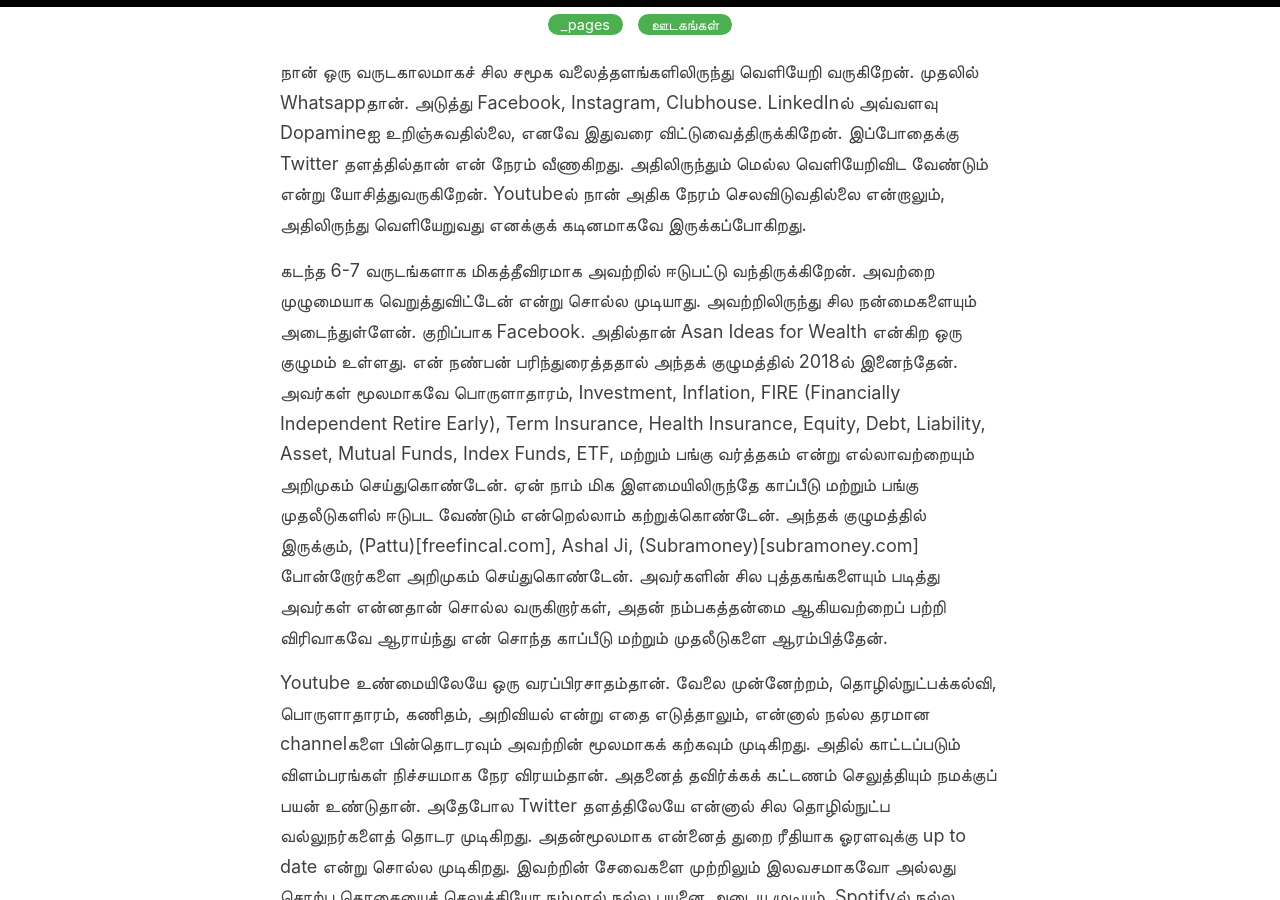
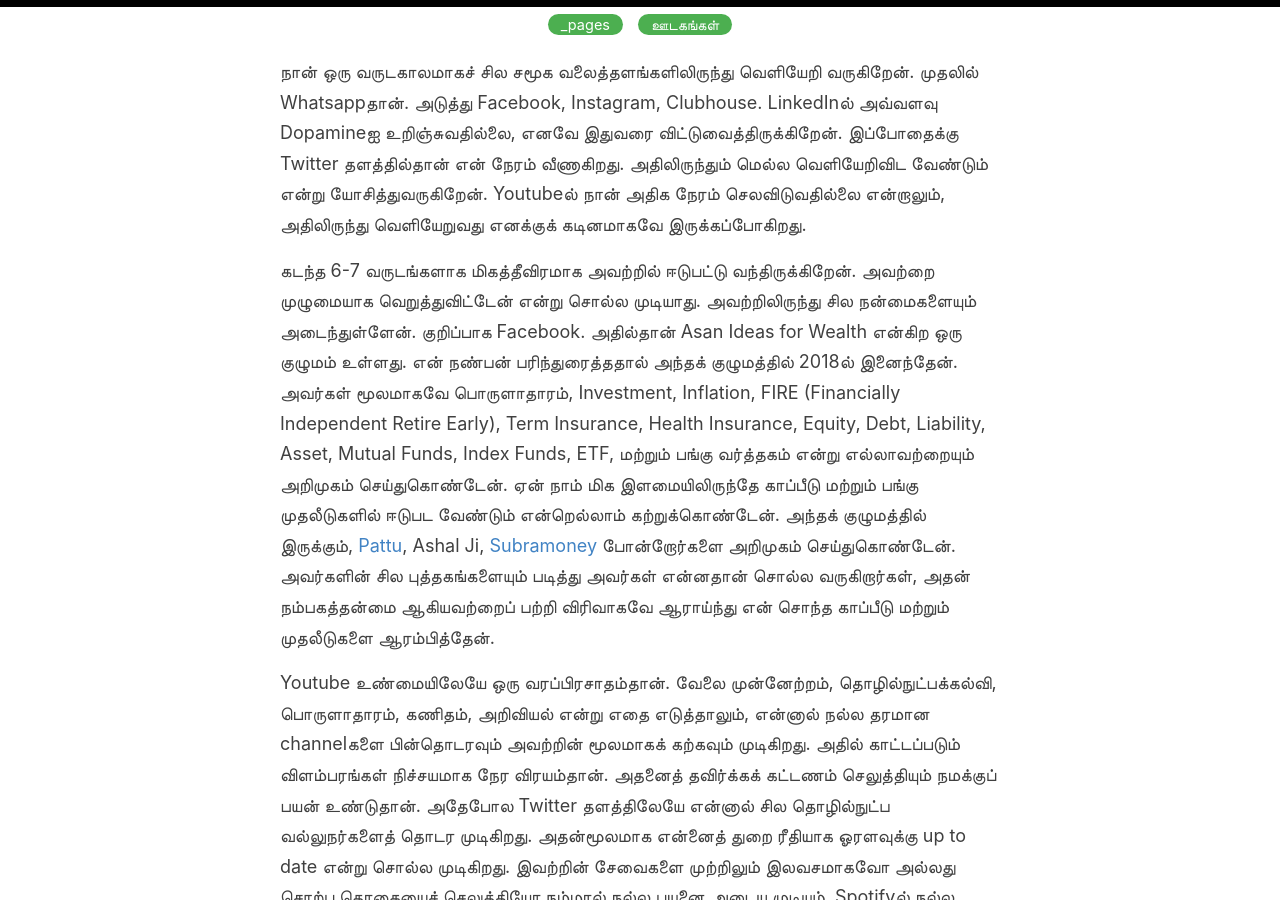
Before and after one commit to sunthiru/thiru.blog, a Jekyll site: the page built from _pages/_posts/2022-10-04-social-media.md, in a window 1280 px wide and 900 px high, scrolled down 285 px. Built offline with Jekyll 4.4.1, drawn with Linux system fonts in a browser that asks for light colours.

Commit message:
link correction

```diff
--- a/_pages/_posts/2022-10-04-social-media.md
+++ b/_pages/_posts/2022-10-04-social-media.md
@@ -6,7 +6,7 @@
 
 நான் ஒரு வருடகாலமாகச் சில சமூக வலைத்தளங்களிலிருந்து வெளியேறி வருகிறேன். முதலில் Whatsappதான். அடுத்து Facebook, Instagram, Clubhouse. LinkedInல் அவ்வளவு Dopamineஐ உறிஞ்சுவதில்லை, எனவே இதுவரை விட்டுவைத்திருக்கிறேன். இப்போதைக்கு Twitter தளத்தில்தான் என் நேரம் வீணாகிறது. அதிலிருந்தும் மெல்ல வெளியேறிவிட வேண்டும் என்று யோசித்துவருகிறேன். Youtubeல் நான் அதிக நேரம் செலவிடுவதில்லை என்றாலும், அதிலிருந்து வெளியேறுவது எனக்குக் கடினமாகவே இருக்கப்போகிறது.
 
-கடந்த 6-7 வருடங்களாக மிகத்தீவிரமாக அவற்றில் ஈடுபட்டு வந்திருக்கிறேன். அவற்றை முழுமையாக வெறுத்துவிட்டேன் என்று சொல்ல முடியாது. அவற்றிலிருந்து சில நன்மைகளையும் அடைந்துள்ளேன். குறிப்பாக Facebook. அதில்தான் Asan Ideas for Wealth என்கிற ஒரு குழுமம் உள்ளது. என் நண்பன் பரிந்துரைத்ததால் அந்தக் குழுமத்தில் 2018ல் இனைந்தேன். அவர்கள் மூலமாகவே பொருளாதாரம், Investment, Inflation, FIRE (Financially Independent Retire Early), Term Insurance, Health Insurance, Equity, Debt, Liability, Asset, Mutual Funds, Index Funds, ETF, மற்றும் பங்கு வர்த்தகம் என்று எல்லாவற்றையும் அறிமுகம் செய்துகொண்டேன். ஏன் நாம் மிக இளமையிலிருந்தே காப்பீடு மற்றும் பங்கு முதலீடுகளில்  ஈடுபட வேண்டும்  என்றெல்லாம் கற்றுக்கொண்டேன். அந்தக் குழுமத்தில் இருக்கும், (Pattu)[freefincal.com], Ashal Ji, (Subramoney)[subramoney.com] போன்றோர்களை அறிமுகம் செய்துகொண்டேன். அவர்களின் சில புத்தகங்களையும் படித்து அவர்கள் என்னதான் சொல்ல வருகிறார்கள், அதன் நம்பகத்தன்மை ஆகியவற்றைப் பற்றி விரிவாகவே ஆராய்ந்து என் சொந்த காப்பீடு மற்றும் முதலீடுகளை ஆரம்பித்தேன்.
+கடந்த 6-7 வருடங்களாக மிகத்தீவிரமாக அவற்றில் ஈடுபட்டு வந்திருக்கிறேன். அவற்றை முழுமையாக வெறுத்துவிட்டேன் என்று சொல்ல முடியாது. அவற்றிலிருந்து சில நன்மைகளையும் அடைந்துள்ளேன். குறிப்பாக Facebook. அதில்தான் Asan Ideas for Wealth என்கிற ஒரு குழுமம் உள்ளது. என் நண்பன் பரிந்துரைத்ததால் அந்தக் குழுமத்தில் 2018ல் இனைந்தேன். அவர்கள் மூலமாகவே பொருளாதாரம், Investment, Inflation, FIRE (Financially Independent Retire Early), Term Insurance, Health Insurance, Equity, Debt, Liability, Asset, Mutual Funds, Index Funds, ETF, மற்றும் பங்கு வர்த்தகம் என்று எல்லாவற்றையும் அறிமுகம் செய்துகொண்டேன். ஏன் நாம் மிக இளமையிலிருந்தே காப்பீடு மற்றும் பங்கு முதலீடுகளில்  ஈடுபட வேண்டும்  என்றெல்லாம் கற்றுக்கொண்டேன். அந்தக் குழுமத்தில் இருக்கும், [Pattu](freefincal.com), Ashal Ji, [Subramoney](subramoney.com) போன்றோர்களை அறிமுகம் செய்துகொண்டேன். அவர்களின் சில புத்தகங்களையும் படித்து அவர்கள் என்னதான் சொல்ல வருகிறார்கள், அதன் நம்பகத்தன்மை ஆகியவற்றைப் பற்றி விரிவாகவே ஆராய்ந்து என் சொந்த காப்பீடு மற்றும் முதலீடுகளை ஆரம்பித்தேன்.
 
 Youtube உண்மையிலேயே ஒரு வரப்பிரசாதம்தான். வேலை முன்னேற்றம், தொழில்நுட்பக்கல்வி, பொருளாதாரம், கணிதம், அறிவியல் என்று எதை எடுத்தாலும், என்னால் நல்ல தரமான channelகளை பின்தொடரவும் அவற்றின் மூலமாகக் கற்கவும் முடிகிறது. அதில் காட்டப்படும் விளம்பரங்கள் நிச்சயமாக நேர விரயம்தான். அதனைத் தவிர்க்கக் கட்டணம் செலுத்தியும் நமக்குப் பயன் உண்டுதான். அதேபோல Twitter தளத்திலேயே என்னால் சில தொழில்நுட்ப வல்லுநர்களைத் தொடர முடிகிறது. அதன்மூலமாக என்னைத் துறை ரீதியாக ஓரளவுக்கு up to date என்று சொல்ல முடிகிறது. இவற்றின் சேவைகளை முற்றிலும் இலவசமாகவோ அல்லது சொற்ப தொகையைச் செலுத்தியோ நம்மால் நல்ல பயனை அடைய முடியும். Spotifyல் நல்ல Podcastகள் கிடைக்கின்றன. நடைப்பயிற்சிக்குச் செல்லும்போது அவற்றைக் கேட்டு நாட்டு நடப்புகளையும், மற்றும் சில பயனுள்ள தகவல்களையும் கற்றுக்கொள்ள முடிகிறது. Clubhouse தளத்தில், Thyrocare முன்னாள் தலைவர் Dr. Veeramani அவர்கள் கலந்துகொள்ளும் முதலீட்டாளர்களின் கலந்துரையாடல் மிகவும் பயனுள்ளதுதான். அதுவும் நமக்கு இலவசமாகவே கிடைக்கிறது.
 
```
